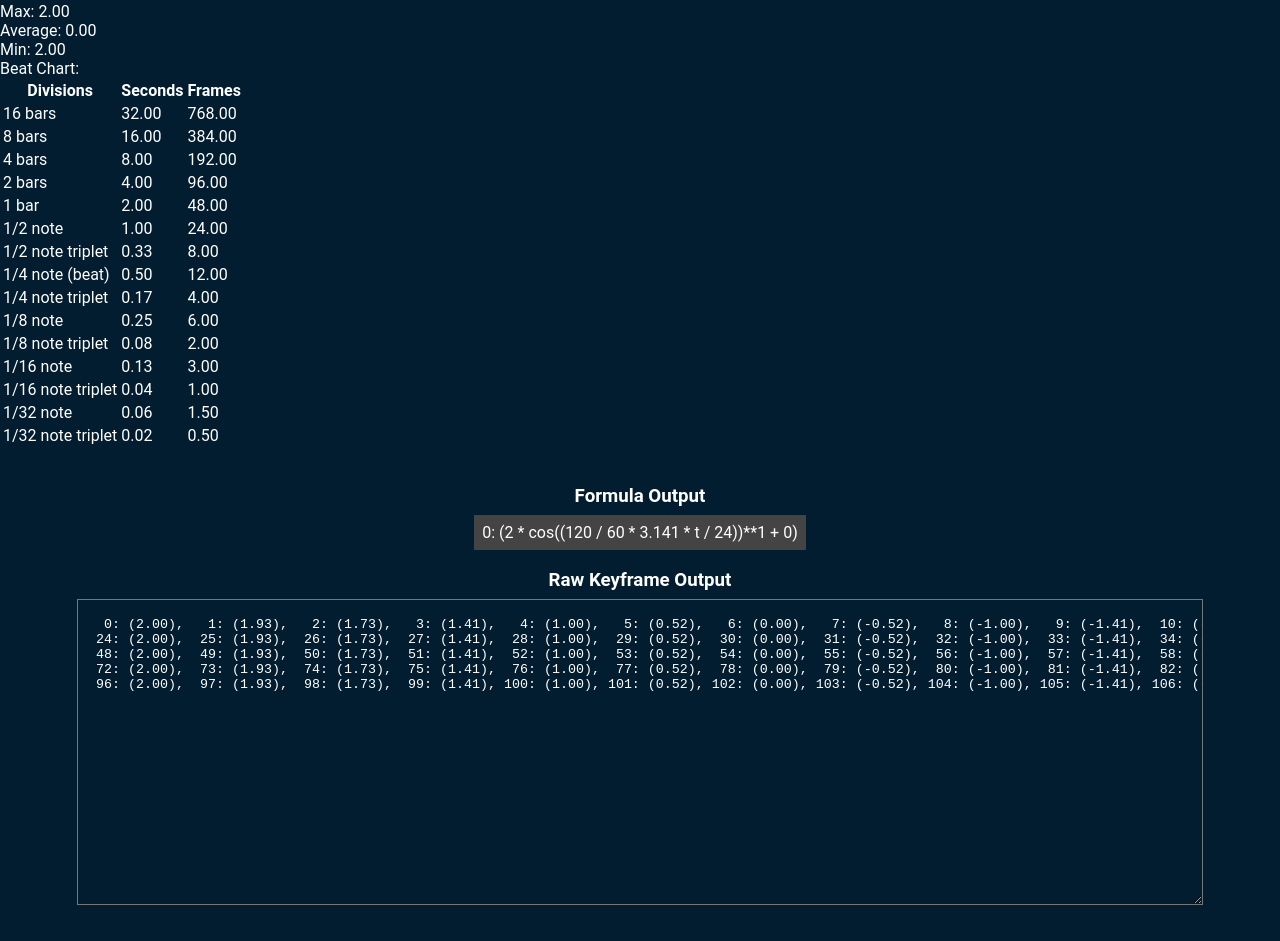
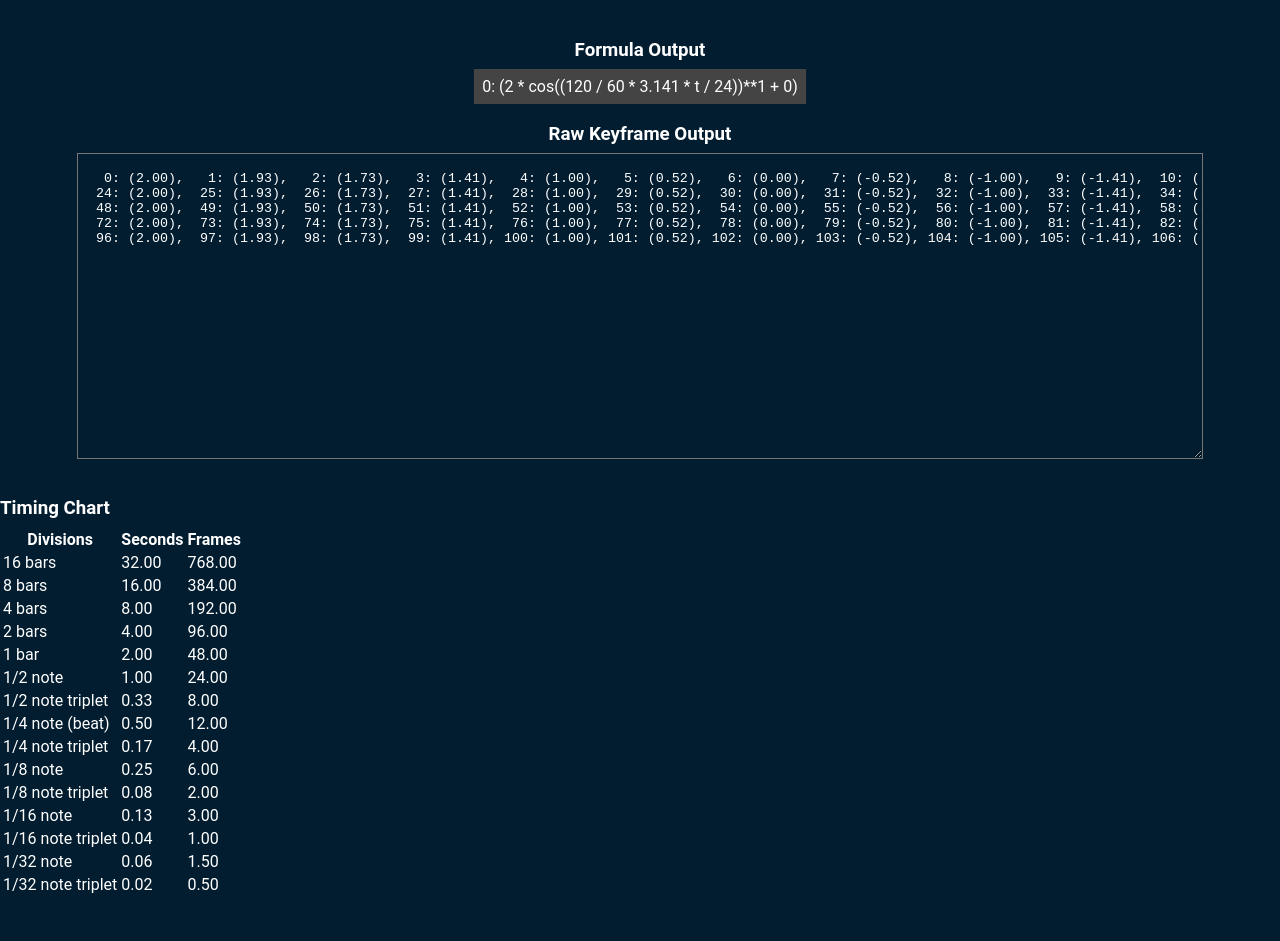
Before and after one commit to ganeJackS/framesync.xyz, a React (Vite) app: page / in a window 1280 px wide. Shown: the part 605-1546 px from the top of the page. Built offline with nearby package versions, Linux system fonts and the light colour scheme.

Commit message:
formatting and <> offset changes

```diff
--- a/src/ResizableBox.jsx
+++ b/src/ResizableBox.jsx
@@ -9,7 +9,7 @@ import "react-resizable/css/styles.css";
 function ResizableBox({
   children,
   width = 1920,
-  height = 400,
+  height = {height: "100%"},
   resizable = true,
   style = {minWidth: "100vw"},
   className = "chartConatiner",
--- a/src/components/StressTest.tsx
+++ b/src/components/StressTest.tsx
@@ -81,7 +81,7 @@ export default function StressTest() {
     () => ({
       getValue: (datum) => datum.primary,
       show: showAxes,
-      dataType: "ordinal",
+      dataType: "linear",
       primary: true,
       position: "bottom",
       tickCount: 10,
@@ -150,10 +150,10 @@ export default function StressTest() {
   //console.log(yArray);
 
 
-  const yArraySum = yArrayRaw.reduce((a, b) => Number(a) + Number(b), 0)?.toFixed(2);
-  const yArrayAvg = (Number(yArraySum) / yArrayRaw.length).toFixed(2);
-  const yArrayMin = Math.min(Number(...yArrayRaw)).toFixed(2);
-  const yArrayMax = Math.max(Number(...yArrayRaw)).toFixed(2);
+  const yArraySum = yArrayRaw.reduce((a, b) => Number(a) + Number(b), 0);
+  const yArrayAvg = (Number(yArraySum) / yArrayRaw.length);
+  const yArrayMin = Math.min(...yArrayRaw);
+  const yArrayMax = Math.max(...yArrayRaw);
 
   // console.log(yArraySum);
 
@@ -405,7 +405,7 @@ export default function StressTest() {
         <ResizableBox
           key={i}
           height={height}
-          width={boxWidth * datumCount * 3}
+          width={boxWidth * datumCount * 3 + 1440}
           >
           <Chart
             options={{
@@ -466,17 +466,54 @@ export default function StressTest() {
         />
       </label>
       <h3>Metrics</h3>
-      Duration: {(datumCount / frameRate).toFixed(3)}s
+      Duration: {(datumCount / frameRate).toFixed(2)}s |
+
+      Sum: {yArraySum?.toPrecision(2)} |
+
+      Max: {yArrayMax?.toPrecision(2)} |
+
+      Min: {yArrayMin?.toPrecision(2)} |
+
+      Average: {yArrayAvg?.toPrecision(2)} |
+
+
       <br />
-      Sum: {yArraySum}
       <br />
-      Max: {yArrayMax}
+
       <br />
-      Average: {yArrayAvg}
+      <div className="outputContainer">
+        <h3>Formula Output</h3>
+        <div className="formulaOutput">{`${
+          linkFrameOffset == true ? leftRightOffset : 0
+        }: ${currentFormula}`}</div>
+
+        <h3>Raw Keyframe Output</h3>
+
+        <label>
+          <textarea
+            id="keyframeOutput"
+            style={{
+              width: "90%",
+              height: "300px",
+              position: "relative",
+              overflow: "scroll",
+            }}
+            onSelect={handleTextChange}
+            onCopy={copyHighlightedTextHandler}
+            wrap="off"
+            value={yArray}
+            onChange={(e) => {
+              e.persist();
+              setState((old) => ({
+                ...old,
+                yArray: e.target.value,
+              }));
+            }}
+          />
+        </label>
+      </div>
       <br />
-      Min: {yArrayMin}
-      <br />
-      Beat Chart:
+      <h3>Timing Chart</h3>
       {/* create a table with a column for beat divisions and seconds and frames. Each row is a beat division and the seconds column is the seconds for that beat division. Divide the beat divisions by the tempo. Use the values from the opions on the dropdown field below */}
       <table>
         <thead>
@@ -562,38 +599,6 @@ export default function StressTest() {
           <td>{((2.5 / tempo) * frameRate).toFixed(2)}</td>
         </tr>
       </table>
-      <br />
-      <div className="outputContainer">
-        <h3>Formula Output</h3>
-        <div className="formulaOutput">{`${
-          linkFrameOffset == true ? leftRightOffset : 0
-        }: ${currentFormula}`}</div>
-
-        <h3>Raw Keyframe Output</h3>
-
-        <label>
-          <textarea
-            id="keyframeOutput"
-            style={{
-              width: "90%",
-              height: "300px",
-              position: "relative",
-              overflow: "scroll",
-            }}
-            onSelect={handleTextChange}
-            onCopy={copyHighlightedTextHandler}
-            wrap="off"
-            value={yArray}
-            onChange={(e) => {
-              e.persist();
-              setState((old) => ({
-                ...old,
-                yArray: e.target.value,
-              }));
-            }}
-          />
-        </label>
-      </div>
     </>
   );
 }
--- a/src/useDemoConfig.tsx
+++ b/src/useDemoConfig.tsx
@@ -393,7 +393,7 @@ function makeSeries(
 
 
       return {
-        primary: linkFrameOffset === true ? (t) : (t - leftRightOffset),
+        primary: linkFrameOffset === true ? (t.toString()) : (t - leftRightOffset),
         secondary: y,
       };
     }),
```
